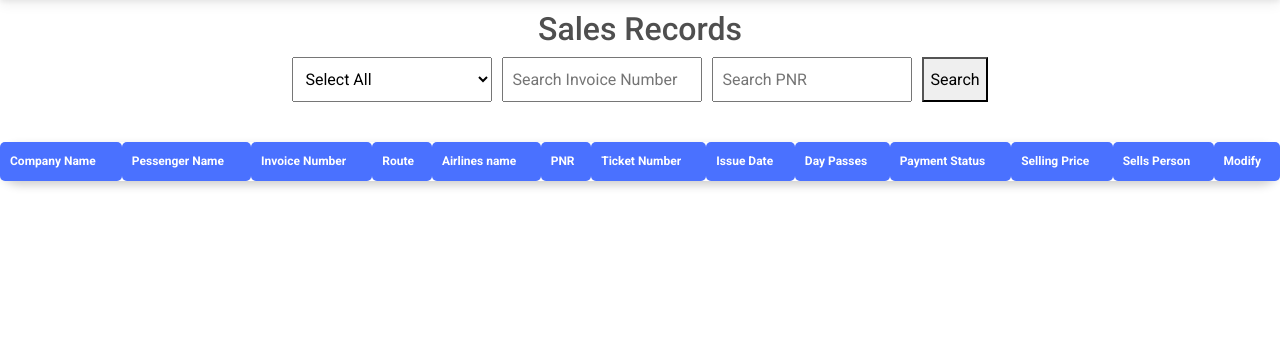
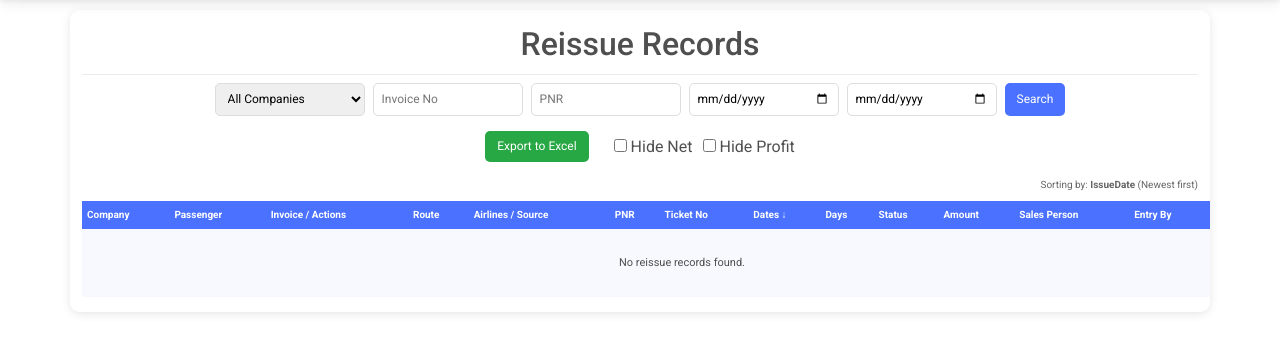
Before and after one commit to Adritomustafa153/FaithTrip_management, a PHP site: page /faithtrip/reissue.php in a window 1280 px wide. Shown: the part 84-437 px from the top of the page. Run offline with PHP 8.4, Linux system fonts and the light colour scheme; the visitor is signed in with stand-in values (Sample User, id 1); tables that the repository leaves empty or names only in its code hold one stand-in row (values such as "Sample post"); lists and menus that the app fills with data are empty; some libraries are stand-ins or nearby versions.

Commit message:
Modified reissue page design semiller with invoice list page.

```diff
--- a/reissue.php
+++ b/reissue.php
@@ -1,31 +1,63 @@
 <?php
 include 'auth_check.php';
 include 'db.php';
-// Fetch company names for dropdown
-$companyQuery = "SELECT DISTINCT PartyName FROM sales";
+
+error_reporting(E_ALL);
+ini_set('display_errors', 1);
+
+// Fetch distinct company names for filter dropdown
+$companyQuery = "SELECT DISTINCT PartyName FROM sales WHERE PartyName IS NOT NULL AND PartyName != ''";
 $companyResult = $conn->query($companyQuery);
 
-// Fetch sales records
-$where = "";
+// Get hide options from GET
+$hide_net = isset($_GET['hide_net']) && $_GET['hide_net'] == '1';
+$hide_profit = isset($_GET['hide_profit']) && $_GET['hide_profit'] == '1';
+
+// Sorting
+$sort_by = isset($_GET['sort_by']) ? $_GET['sort_by'] : 'IssueDate';
+$sort_order = isset($_GET['sort_order']) ? $_GET['sort_order'] : 'DESC';
+
+// Build WHERE clause – only Reissue records
+$where = " WHERE Remarks = 'Reissue'";
+
 if (isset($_GET['company']) && !empty($_GET['company'])) {
     $company = $conn->real_escape_string($_GET['company']);
-    $where .= " WHERE PartyName = '$company'";
+    $where .= " AND PartyName = '$company'";
 }
 if (isset($_GET['invoice']) && !empty($_GET['invoice'])) {
     $invoice = $conn->real_escape_string($_GET['invoice']);
-    $where .= ($where ? " AND" : " WHERE") . " invoice_number LIKE '%$invoice%'";
+    $where .= " AND invoice_number LIKE '%$invoice%'";
 }
 if (isset($_GET['pnr']) && !empty($_GET['pnr'])) {
     $pnr_ = $conn->real_escape_string($_GET['pnr']);
-    $where .= ($where ? " AND" : " WHERE") . " PNR LIKE '%$pnr_%'";
+    $where .= " AND PNR LIKE '%$pnr_%'";
 }
-if (!empty($where)) {
-    $where .= " AND Remarks = 'Reissue'";
-} else {
-    $where = " WHERE Remarks = 'Reissue'";
+if (isset($_GET['from_date']) && !empty($_GET['from_date']) && isset($_GET['to_date']) && !empty($_GET['to_date'])) {
+    $from_date = $conn->real_escape_string($_GET['from_date']);
+    $to_date = $conn->real_escape_string($_GET['to_date']);
+    $where .= " AND IssueDate BETWEEN '$from_date' AND '$to_date'";
 }
 
-$salesQuery = "SELECT * FROM sales" . $where;
+// Exclude voided records (optional, but safe)
+$where .= " AND (Remarks != 'Voided' OR Remarks IS NULL)";
+$where .= " AND (Remarks != 'Void Transaction' OR Remarks IS NULL)";
+
+// Allowed sort columns
+$allowed_sort_columns = ['IssueDate', 'PartyName', 'TicketNumber', 'BillAmount', 'NetPayment'];
+if (!in_array($sort_by, $allowed_sort_columns)) {
+    $sort_by = 'IssueDate';
+}
+$sort_order = strtoupper($sort_order);
+if ($sort_order != 'ASC' && $sort_order != 'DESC') {
+    $sort_order = 'DESC';
+}
+
+// Query with user join
+$salesQuery = "SELECT sales.*, user.UserName AS created_by_name
+               FROM sales
+               LEFT JOIN user ON sales.created_by_user_id = user.UserId
+               $where
+               ORDER BY $sort_by $sort_order";
 $salesResult = $conn->query($salesQuery);
 
 // Delete record
@@ -33,13 +65,29 @@ if (isset($_GET['delete'])) {
     $id = intval($_GET['delete']);
     $deleteQuery = "DELETE FROM sales WHERE SaleID=$id";
     if ($conn->query($deleteQuery) === TRUE) {
-        echo "<script>alert('Record deleted successfully!'); window.location='invoice_list.php';</script>";
+        echo "<script>alert('Record deleted successfully!'); window.location='reissue.php';</script>";
     } else {
         echo "Error deleting record: " . $conn->error;
     }
 }
 
+// Helper functions
+function safeHtml($str) {
+    return htmlspecialchars($str ?? '', ENT_QUOTES, 'UTF-8');
+}
 
+function sortLink($column, $label, $current_sort, $current_order) {
+    $new_order = ($current_sort == $column && $current_order == 'DESC') ? 'ASC' : 'DESC';
+    $icon = '';
+    if ($current_sort == $column) {
+        $icon = $current_order == 'DESC' ? ' ↓' : ' ↑';
+    }
+    $params = array_filter($_GET, function($key) {
+        return !in_array($key, ['sort_by', 'sort_order']);
+    }, ARRAY_FILTER_USE_KEY);
+    $query = http_build_query($params);
+    return "<a href='?sort_by=$column&sort_order=$new_order&$query' style='color: white; text-decoration: none;'>$label$icon</a>";
+}
 ?>
 
 <!DOCTYPE html>
@@ -48,259 +96,200 @@ if (isset($_GET['delete'])) {
     <link rel="icon" href="logo.jpg">
     <meta charset="UTF-8">
     <meta name="viewport" content="width=device-width, initial-scale=1.0">
-    <link rel="icon" href="logo.png">
-    <title>Sales Records</title>
-    <!-- <style>
-        body { font-family: Arial, sans-serif; margin: 20px; }
-        table { width: 100%; border-collapse: collapse; margin-top: 20px; border-radius: 20px;border-collapse: collapse;box-shadow: 0px 4px 10px rgba(0, 0, 0, 0.2);}
-        th, td { padding: 10px; border: 1px solid #ddd; text-align: left; border-radius: 20px;}
-        th { background-color:rgb(74, 113, 255); color: white; border-radius: 5px; }
-        .search-container { display: flex; gap: 10px; margin-bottom: 20px; border-radius: 15px;}
-        .search-container select, .search-container input { padding: 8px; width: 200px; }
-        .btn { padding: 5px 10px; border: none; cursor: pointer; text-decoration: none; font-size: 12px; padding: 4px 8px }
-        .edit-btn { background-color:rgb(7, 147, 32); color: white; }
+    <title>Reissue Records</title>
+    <style>
+        * { box-sizing: border-box; }
+        body { font-family: 'Segoe UI', Tahoma, Geneva, Verdana, sans-serif; background-color: #f5f7fa; color: #333; margin: 0; padding: 0; }
+        .container { background: white; border-radius: 10px; box-shadow: 0 2px 10px rgba(0,0,0,0.1); padding: 15px; margin: 10px; overflow-x: auto; }
+        h2 { text-align: center; color: #2c3e50; margin-bottom: 20px; padding-bottom: 10px; border-bottom: 1px solid #eaeaea; font-size: 1.3rem; }
+        table { width: 100%; border-collapse: collapse; font-size: 11px; min-width: 1200px; }
+        th, td { padding: 6px 5px; text-align: left; border-bottom: 1px solid #dee2e6; }
+        th { background-color: #4a71ff; color: white; font-weight: 600; font-size: 10px; white-space: nowrap; }
+        th a { color: white; text-decoration: none; }
+        th a:hover { text-decoration: underline; }
+        .search-container { display: flex; gap: 8px; margin-bottom: 15px; justify-content: center; flex-wrap: wrap; }
+        .search-container select, .search-container input { padding: 6px 8px; width: 150px; border: 1px solid #ddd; border-radius: 5px; font-size: 12px; }
+        .search-container button { padding: 6px 12px; background: #4a71ff; color: white; border: none; border-radius: 5px; cursor: pointer; font-size: 12px; }
+        .export-btn { padding: 6px 12px; background: #28a745; color: white; border: none; border-radius: 5px; cursor: pointer; font-size: 12px; text-decoration: none; display: inline-block; }
+        .hide-options { display: inline-flex; gap: 10px; margin-left: 10px; align-items: center; }
+        .btn { padding: 2px 5px; border: none; cursor: pointer; text-decoration: none; font-size: 9px; border-radius: 3px; display: inline-block; margin: 1px 0; text-align: center; }
+        .edit-btn { background-color: #079320; color: white; }
         .delete-btn { background-color: #d9534f; color: white; }
-        .btn:hover { opacity: 0.8; }
-        .hr-lines:before{
-         content:" ";
-         display: block;
-         height: 2px;
-         width: 100%;
-         position: absolute;
-         top: 50%;
-         left: 0;
-         background: grey;
+        .btn-primary { background-color: #4a71ff; color: white; }
+        .btn-warning { background-color: #ffc107; color: #212529; }
+        .btn-success { background-color: #28a745; color: white; }
+        .btn:hover { opacity: 0.9; }
+        tr:nth-child(odd) { background-color: #f8f9ff; }
+        tr:nth-child(even) { background-color: #ffffff; }
+        .small-text { font-size: 9px; color: #666; line-height: 1.2; }
+        .badge { display: inline-block; padding: 2px 4px; border-radius: 8px; font-size: 9px; font-weight: bold; }
+        .success { background-color: #28a745; color: white; }
+        .danger { background-color: #dc3545; color: white; }
+        .warning { background-color: #ffc107; color: #212529; }
+        .secondary { background-color: #6c757d; color: white; }
+        .action-cell { white-space: nowrap; }
+        .export-container { text-align: center; margin: 15px 0; display: flex; justify-content: center; align-items: center; gap: 15px; flex-wrap: wrap; }
+        .sort-info { text-align: right; font-size: 10px; color: #666; margin-bottom: 8px; }
+        @media (max-width: 768px) {
+            .container { padding: 10px; margin: 5px; }
+            .search-container select, .search-container input { width: 100%; }
+            .search-container { flex-direction: column; align-items: stretch; }
+            .export-container { flex-direction: column; }
+            .hide-options { margin-left: 0; }
         }
-
-    </style> -->
-    <style>
-    body { font-family: Arial, sans-serif; margin: 20px; }
-    table {
-        width: 100%;
-        border-collapse: collapse;
-        margin-top: 20px;
-        border-radius: 20px;
-        box-shadow: 0px 4px 10px rgba(0, 0, 0, 0.2);
-    }
-    th, td {
-        padding: 10px;
-        border-radius: 5px;
-        text-align: left;
-    }
-    th {
-        background-color: rgb(74, 113, 255);
-        color: white;
-    }
-    .search-container {
-        display: flex;
-        gap: 10px;
-        margin-bottom: 20px;
-        border-radius: 15px;
-    }
-    .search-container select, .search-container input {
-        padding: 8px;
-        width: 200px;
-    }
-    .btn {
-        padding: 5px 10px;
-        border: none;
-        cursor: pointer;
-        text-decoration: none;
-        font-size: 12px;
-        padding: 4px 8px
-    }
-    .edit-btn { background-color: rgb(7, 147, 32); color: white; }
-    .delete-btn { background-color: #d9534f; color: white; }
-    .btn:hover { opacity: 0.8; }
-
-    /* Alternating row colors */
-    tr:nth-child(odd) {
-        background-color:rgb(238, 241, 255); /* Light grey */
-    }
-    tr:nth-child(even) {
-        background-color: #ffffff; /* White */
-    }
-
-    /* Soft line separator between rows */
-    tr {
-        border-bottom: 1px solid #ddd;
-    }
-
-    tr:last-child {
-        border-bottom: none;
-    }
-
     </style>
 </head>
-<script>
-  document.addEventListener("DOMContentLoaded", function () {
-      let cart = JSON.parse(localStorage.getItem("cart")) || [];
-
-      function updateCartCount() {
-          document.getElementById("cart-count").textContent = cart.length;
-      }
-
-      function addToCart(item) {
-          cart.push(item);
-          localStorage.setItem("cart", JSON.stringify(cart));
-          updateCartCount();
-      }
-
-      document.querySelectorAll(".add-to-cart").forEach(button => {
-          button.addEventListener("click", function () {
-              let passenger = {
-                  name: this.dataset.name,
-                  price: this.dataset.price,
-                  route: this.dataset.route,
-                  journey: this.dataset.journey,
-                  return: this.dataset.return,
-                  pnr: this.dataset.pnr,
-                  ticket: this.dataset.ticket,
-                  paid: this.dataset.paid,
-                  due: this.dataset.due
-              };
-              addToCart(passenger);
-              alert("Added to Cart!");
-          });
-      });
-
-      updateCartCount();
-  });
-</script>
-
 <body>
 
-<?php include 'nav.php'  ?>
+<?php include 'nav.php'; ?>
 
-<h2 style="margin-top: 10px; text-align:center">Sales Records</h2>
-<div style="display:flex; justify-content: center;">
-<!-- Search Form -->
-<form method="GET" class="search-container" >
+<div class="container">
+    <h2>Reissue Records</h2>
+
+    <form method="GET" class="search-container">
         <select name="company">
-        <option value="">Select All</option>
+            <option value="">All Companies</option>
             <?php while ($row = $companyResult->fetch_assoc()) : ?>
-            <option value="<?= htmlspecialchars($row['PartyName']) ?>"
-                <?= (isset($_GET['company']) && $_GET['company'] == $row['PartyName']) ? 'selected' : '' ?>>
-                <?= htmlspecialchars($row['PartyName']) ?>
+                <option value="<?= safeHtml($row['PartyName']) ?>" <?= (isset($_GET['company']) && $_GET['company'] == $row['PartyName']) ? 'selected' : '' ?>>
+                    <?= safeHtml($row['PartyName']) ?>
                 </option>
             <?php endwhile; ?>
         </select>
-
-    <input type="text" name="invoice" placeholder="Search Invoice Number"
-        value="<?= isset($_GET['invoice']) ? htmlspecialchars($_GET['invoice']) : '' ?>">
-
-    <input type="text" name="pnr" placeholder="Search PNR"
-        value="<?= isset($_GET['PNR']) ? htmlspecialchars($_GET['PNR']) : '' ?>">
+        <input type="text" name="invoice" placeholder="Invoice No" value="<?= isset($_GET['invoice']) ? safeHtml($_GET['invoice']) : '' ?>">
+        <input type="text" name="pnr" placeholder="PNR" value="<?= isset($_GET['pnr']) ? safeHtml($_GET['pnr']) : '' ?>">
+        <input type="date" name="from_date" value="<?= isset($_GET['from_date']) ? safeHtml($_GET['from_date']) : '' ?>">
+        <input type="date" name="to_date" value="<?= isset($_GET['to_date']) ? safeHtml($_GET['to_date']) : '' ?>">
         <button type="submit">Search</button>
     </form>
+
+    <div class="export-container">
+        <?php
+        $export_params = [];
+        if (isset($_GET['company']) && !empty($_GET['company'])) $export_params[] = "company=" . urlencode($_GET['company']);
+        if (isset($_GET['from_date']) && !empty($_GET['from_date'])) $export_params[] = "from_date=" . urlencode($_GET['from_date']);
+        if (isset($_GET['to_date']) && !empty($_GET['to_date'])) $export_params[] = "to_date=" . urlencode($_GET['to_date']);
+        if (isset($_GET['sort_by']) && !empty($_GET['sort_by'])) $export_params[] = "sort_by=" . urlencode($_GET['sort_by']);
+        if (isset($_GET['sort_order']) && !empty($_GET['sort_order'])) $export_params[] = "sort_order=" . urlencode($_GET['sort_order']);
+        if ($hide_net) $export_params[] = "hide_net=1";
+        if ($hide_profit) $export_params[] = "hide_profit=1";
+        $export_url = "export_reissue_excel.php"; // You may create this file later
+        if (!empty($export_params)) $export_url .= "?" . implode("&", $export_params);
+        ?>
+        <a href="<?= $export_url ?>" class="export-btn">Export to Excel</a>
+
+        <div class="hide-options">
+            <label><input type="checkbox" id="hide_net_checkbox" <?= $hide_net ? 'checked' : '' ?> onchange="toggleHideOption('hide_net', this.checked)"> Hide Net</label>
+            <label><input type="checkbox" id="hide_profit_checkbox" <?= $hide_profit ? 'checked' : '' ?> onchange="toggleHideOption('hide_profit', this.checked)"> Hide Profit</label>
         </div>
-<!-- Sales Records Table -->
- <div class="result">
+    </div>
+
+    <div class="sort-info">
+        Sorting by: <strong><?= htmlspecialchars($sort_by) ?></strong> (<?= $sort_order == 'DESC' ? 'Newest first' : 'Oldest first' ?>)
+    </div>
+
     <table>
+        <thead>
             <tr>
-        <th style="font-size: 12px;">Company Name</th>
-        <th style="font-size: 12px;">Pessenger Name</th>
-        <th style="font-size: 12px;">Invoice Number</th>
-        <th style="font-size: 12px;">Route</th>
-        <th style="font-size: 12px;">Airlines name</th>
-        <th style="font-size: 12px;">PNR</th>
-        <th style="font-size: 12px;">Ticket Number</th>
-        <th style="font-size: 12px;">Issue Date</th>
-        <th style="font-size: 12px;">Day Passes</th>
-        <th style="font-size: 12px;">Payment Status</th>
-        <th style="font-size: 12px;">Selling Price</th>
-        <th style="font-size: 12px;">Sells Person</th>
-        <th style="font-size: 12px;">Modify</th>
+                <th><?= sortLink('PartyName', 'Company', $sort_by, $sort_order) ?></th>
+                <th>Passenger</th>
+                <th>Invoice / Actions</th>
+                <th>Route</th>
+                <th>Airlines / Source</th>
+                <th>PNR</th>
+                <th><?= sortLink('TicketNumber', 'Ticket No', $sort_by, $sort_order) ?></th>
+                <th><?= sortLink('IssueDate', 'Dates', $sort_by, $sort_order) ?></th>
+                <th>Days</th>
+                <th>Status</th>
+                <th><?= sortLink('BillAmount', 'Amount', $sort_by, $sort_order) ?></th>
+                <th>Sales Person</th>
+                <th>Entry By</th>
+                <th>Actions</th>
             </tr>
-    <?php while ($row = $salesResult->fetch_assoc()) :
+        </thead>
+        <tbody>
+        <?php
+        $hasResults = false;
+        while ($row = $salesResult->fetch_assoc()) :
+            $hasResults = true;
             $issue_date = new DateTime($row['IssueDate']);
             $today = new DateTime();
             $interval = $issue_date->diff($today);
             $day_passes = $interval->days;
-        $deperture_date = new DateTime($row['FlightDate']);
-        $return_date = new DateTime($row['ReturnDate']);
-        $paidAmount = (float) $row['PaidAmount']; // Ensure it's a float
-        // $paid = number_format($paidAmount, 2, '.', ''); // Format as decimal(10,2)
-        // $due = number_format($row['BillAmount'], 2) - $paid;
-        $paid = isset($row['PaidAmount']) ? (float) $row['PaidAmount'] : 0.00; // Convert safely to float
-        $due = number_format($paid, 2, '.', ''); // Format as decimal(10,2)
         ?>
             <tr>
-            <td style="font-size: 12px;"><?= htmlspecialchars($row['PartyName']) ?></td>
-            <td style="font-size: 12px;"><?= htmlspecialchars($row['PassengerName']) ?></td>
-            <td style="font-size: 12px;">
-  <?= htmlspecialchars($row['invoice_number']) ?>
-  <?php if (!empty($row['invoice_number'])): ?>
-    <div>
-      <a href="redirect_reissue.php?id=<?= $row['SaleID'] ?>" class="btn btn-success btn-sm mt-1">Reissue</a>
-      <a href="edit_invoice.php?id=<?= $row['SaleID'] ?>" class="btn btn-warning btn-sm mt-1">Refund</a>
-      <!-- <div><small style="color: green;">✔ Invoice generated</small></div> -->
+                <td><?= safeHtml($row['PartyName']) ?></td>
+                <td><?= safeHtml($row['PassengerName']) ?></td>
+                <td>
+                    <?= safeHtml($row['invoice_number']) ?>
+                    <div style="margin-top: 3px;">
+                        <a href="redirect_reissue.php?id=<?= $row['SaleID'] ?>" class="btn btn-success">Reissue</a>
+                        <a href="redirect_refund.php?id=<?= $row['SaleID'] ?>" class="btn btn-warning">Refund</a>
                     </div>
+                </td>
+                <td><?= safeHtml($row['TicketRoute']) ?></td>
+                <td>
+                    <?= safeHtml($row['airlines']) ?><br>
+                    <span class="small-text">Src: <?= safeHtml($row['Source']) ?> | Sys: <?= safeHtml($row['system']) ?></span>
+                </td>
+                <td><?= safeHtml($row['PNR']) ?></td>
+                <td><?= safeHtml($row['TicketNumber']) ?></td>
+                <td>
+                    <span class="small-text">Issue: <?= safeHtml($row['IssueDate']) ?></span><br>
+                    <span class="small-text">Dep: <?= safeHtml($row['FlightDate']) ?></span><br>
+                    <span class="small-text">Ret: <?= safeHtml($row['ReturnDate']) ?></span>
+                </td>
+                <td><?= $day_passes ?> days</td>
+                <td>
+                    <?php
+                    $statusClass = '';
+                    switch($row['PaymentStatus'] ?? '') {
+                        case 'Paid': $statusClass = 'success'; break;
+                        case 'Due': $statusClass = 'danger'; break;
+                        case 'Partially Paid': $statusClass = 'warning'; break;
+                        default: $statusClass = 'secondary';
+                    }
+                    ?>
+                    <span class="badge <?= $statusClass ?>"><?= substr($row['PaymentStatus'] ?? '', 0, 1) ?></span>
+                    <span class="small-text"><br>M: <?= safeHtml($row['PaymentMethod']) ?></span>
+                </td>
+                <td>
+                    <?= number_format($row['BillAmount'] ?? 0, 2) ?>
+                    <?php if (!$hide_net): ?>
+                        <br><span class="small-text">Net: <?= number_format($row['NetPayment'] ?? 0, 2) ?></span>
+                    <?php endif; ?>
+                    <?php if (!$hide_profit): ?>
+                        <br><span class="small-text">Pr: <?= number_format($row['Profit'] ?? 0, 2) ?></span>
                     <?php endif; ?>
                 </td>
+                <td><?= safeHtml($row['SalesPersonName']) ?></td>
+                <td><?= safeHtml($row['created_by_name'] ?? 'Unknown') ?></td>
+                <td class="action-cell">
+                    <a href="edit.php?id=<?= $row['SaleID'] ?>" class="btn edit-btn">Edit</a>
+                    <a href="reissue.php?delete=<?= $row['SaleID'] ?>" class="btn delete-btn" onclick="return confirm('Delete this record?')">Del</a>
+                    <form action="invoice_cart2.php" method="POST" style="margin-top: 2px;">
+                        <input type="hidden" name="sell_id" value="<?= $row['SaleID'] ?>">
+                        <button type="submit" class="btn btn-primary">Add to Cart</button>
+                    </form>
+                </td>
+            </tr>
+        <?php endwhile; ?>
+        <?php if (!$hasResults): ?>
+            <tr><td colspan="14" style="text-align: center; padding: 25px;">No reissue records found.</td></tr>
+        <?php endif; ?>
+        </tbody>
+    </table>
+</div>
 
-            <td style="font-size: 12px;"><?= htmlspecialchars($row['TicketRoute']) ?>
-        </td>
-            <td style="font-size: 12px;"><?= htmlspecialchars($row['airlines']) ?><br><b>Issued From : <span style="color: #088910e2;"><?= htmlspecialchars($row['Source']) ?></span> <br><b> System : <span style="color: #088910e2;"><?= htmlspecialchars($row['system']) ?></span></td>
-            <td style="font-size: 12px;"><?= htmlspecialchars($row['PNR']) ?></td>
-            <td style="font-size: 12px;"><?= htmlspecialchars($row['TicketNumber']) ?></td>
-            <td style="font-size: 12px;"><?= htmlspecialchars($row['IssueDate']) ?></td>
-            <td style="font-size: 12px;"><?= $day_passes ?> days</td>
-            <td style="font-size: 12px;"><?= htmlspecialchars($row['PaymentStatus']) ?></td>
-            <td style="font-size: 12px;"><b>Selling :<?= number_format($row['BillAmount'], 2) ?><br><b>Net :<?= number_format($row['NetPayment'], 2) ?><br><b> Profit :<?= number_format($row['Profit'], 2) ?></td>
-            <td style="font-size: 12px;"><?= htmlspecialchars($row['SalesPersonName']) ?></td>
-            <td>
-    <?php if (isset($row['SaleID'])): ?>
-        <a href="edit.php?id=<?php echo htmlspecialchars($row['SaleID']); ?>" class="btn edit-btn" >
-            <i class="fas fa-edit"></i> Edit
-        </a><br>
-        <a href="reissue.php?delete=<?php echo htmlspecialchars($row['SaleID']); ?>" class="btn delete-btn"
-           onclick="return confirm('Are you sure you want to delete this record?')">
-            <i class="fas fa-trash"></i> Delete
-
-        </a>
-        <!-- <button class="add-to-cart"
-        data-name="<?php $row['PassengerName'] ?>"
-        data-price="<?php $row['BillAmount'] ?>"
-        data-route="<?php $row['TicketRoute'] ?>"
-        data-journey="<?php $row['FlightDate'] ?>"
-        data-return="<?php $row['ReturnDate'] ?>"
-        data-pnr="<?php $row['PNR'] ?>"
-        data-ticket="<?php $row['TicketNumber'] ?>"
-        data-paid="<?php echo $paid ?>"
-        data-due="<?php echo $due ?>">
-  Add to Cart
-</button> -->
-<form action="invoice_cart2.php" method="POST">
-    <input type="hidden" name="sell_id" value="<?= $row['SaleID'] ?>">
-    <button style="margin-top: 10px;" type="submit" class="btn btn-primary btn-sm">Add to Invoice</button>
-</form>
-
-<!--
-        <a href="cart.php?id=<?php echo htmlspecialchars($row['SaleID']); ?>" class="btn edit-btn" >
-        <i class="fas fa-cart-plus"> Invoice</i>
-        </a> -->
-        <!-- <a href="cart.php">
-        <button onclick="addToCart(<?php echo $product_id; ?>, '<?php echo $product_name; ?>', <?php echo $price; ?>)">
-    Add to Invoice
-        </button>
-
-        </a> -->
-
-    <?php else: ?>
-        <span style="color: red;">Error: No ID Found</span>
-    <?php endif; ?>
-
-</td>
-
-        </tr>
-
-    <?php endwhile; ?>
-</table>
+<script>
+    function toggleHideOption(option, isChecked) {
+        const urlParams = new URLSearchParams(window.location.search);
+        if (isChecked) urlParams.set(option, '1');
+        else urlParams.delete(option);
+        window.location.search = urlParams.toString();
+    }
+</script>
 
 </body>
-<script src="invoice_list.js"></script>
-
 </html>
 
 <?php $conn->close(); ?>
```
Also changed, not shown: 1 other file. Lines whose indentation alone changed are shown as unchanged.
